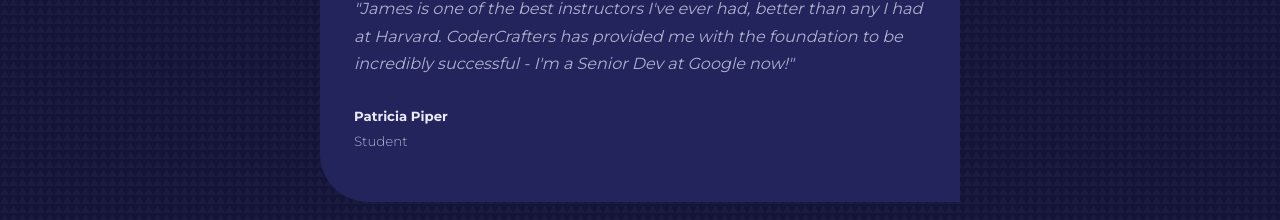
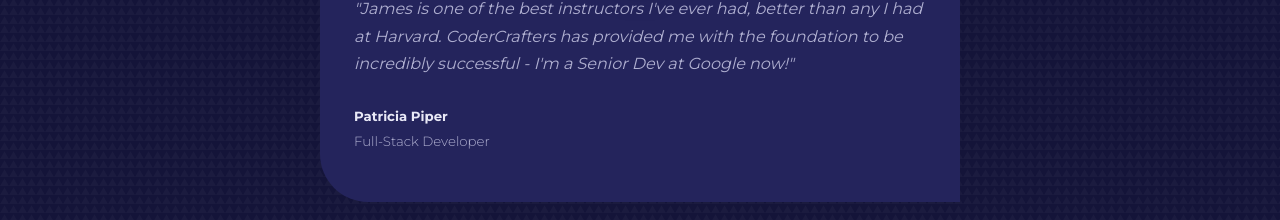
Before and after one commit to mrechavez/CoderCrafters, a React (Create React App) app: page / in a window 1280 px wide. Shown: the part 3657-3877 px from the top of the page. Built offline with nearby package versions, Linux system fonts and the light colour scheme.

Commit message:
added testimonial2

```diff
--- a/src/data.js
+++ b/src/data.js
@@ -153,14 +153,14 @@ export const testimonials = [
         id: 1,
         name: "Patricia Piper",
         quote: "James is one of the best instructors I've ever had, better than any I had at Harvard. CoderCrafters has provided me with the foundation to be incredibly successful - I'm a Senior Dev at Google now!",
-        job: "Student",
+        job: "Full-Stack Developer",
         avatar: require("./images/avatar1.jpg")
     },
     {
         id: 2,
-        name: "Daniel Vinyo",
-        quote: "Harum quaerat hic consequuntur molestias repellat ad quo tenetur vitae rem, labore quisquam? Atque, assumenda rerum this and that odit harum quaerat hic praesentium quisquam quae, enim iste ipsam id repellat.",
-        job: "Software Egineer",
+        name: "José Cuervo",
+        quote: "I don't think I could have ever made it this far without my Instructor, Harry. He's always providing real-world examples of concepts that everyone can understand. With his help, I'm now a Junior Frontend Engineer for AWS. ",
+        job: "Software Engineer",
         avatar: require("./images/avatar2.jpg")
     },
     {
```
